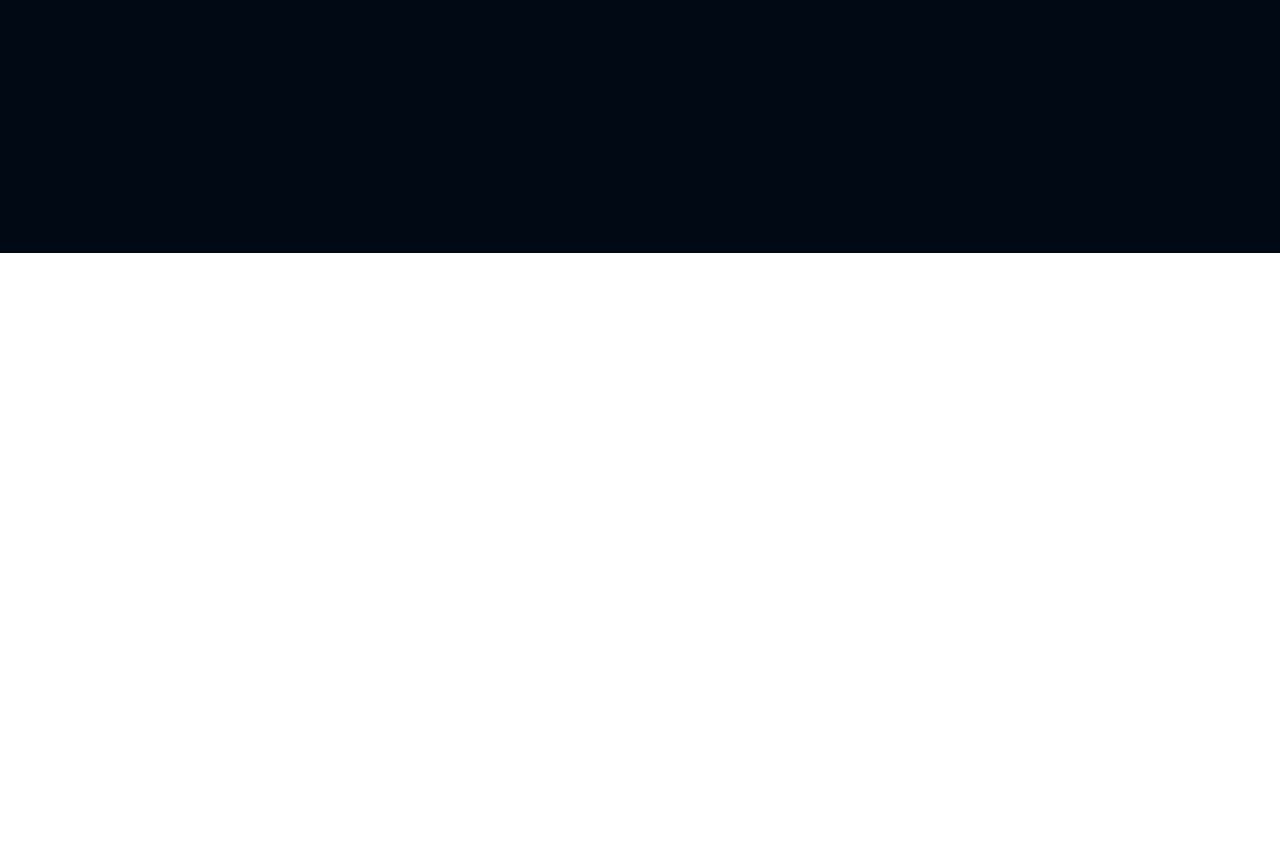
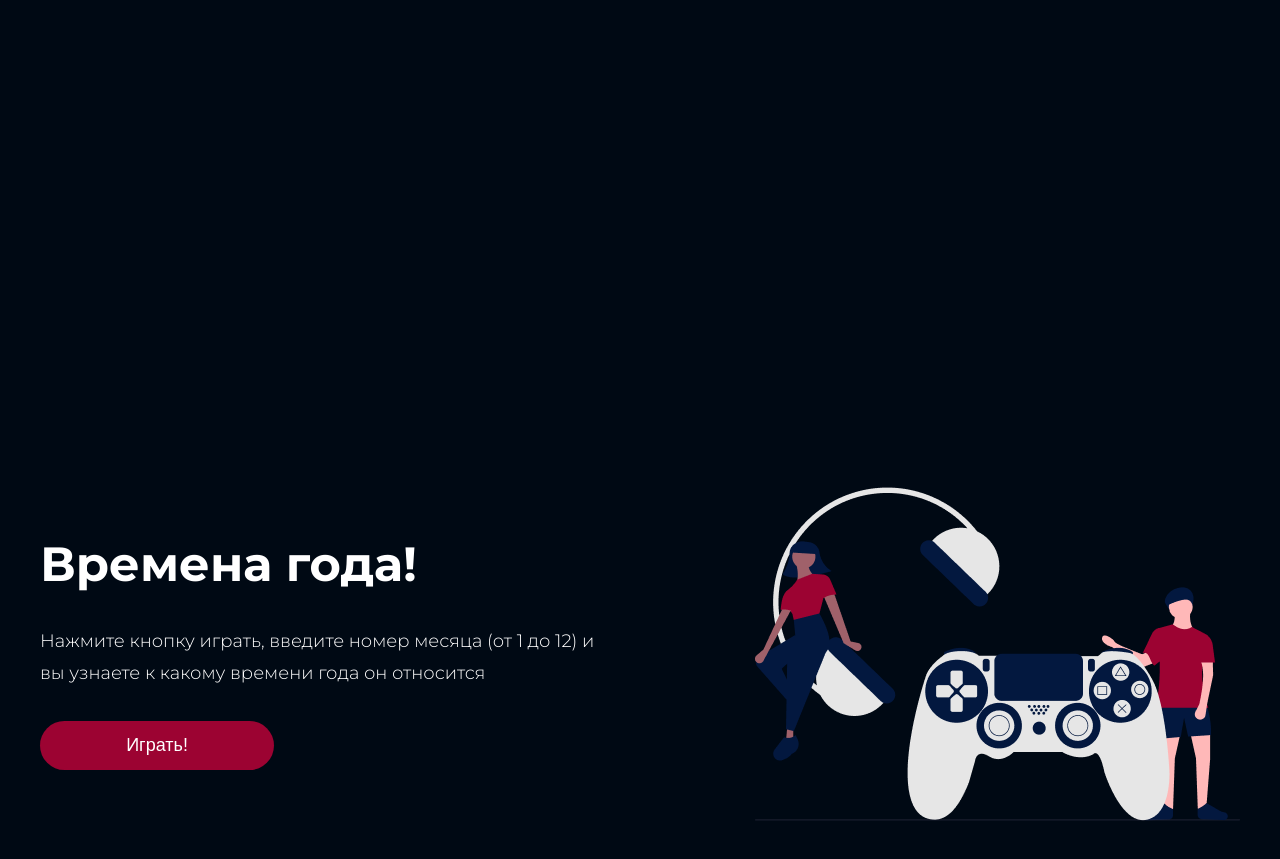
Before and after one commit to Daria-Aleks/homeWork1.1, a plain HTML site: page index.html in a window 1280 px wide. Shown: the part 1455-2314 px from the top of the page. Before the commit the page ends 1708 px from the top, so only its background shows below. Drawn offline with Linux system fonts and the light colour scheme.

Commit message:
fixed верстка

```diff
--- a/index.html
+++ b/index.html
@@ -36,6 +36,16 @@
                 </div>
             </div>
         </div>
+        <div class="first content-center">
+            <div class="first__game_container">
+                <p class="first__game_name">Времена года!</p>
+                <p class="first__game_description">Нажмите кнопку играть, введите номер месяца (от 1 до 12) и вы узнаете к какому времени года он относится</p>
+                <button class="first__game_button transition">Играть!</button>
+            </div>
+            <div class="first__game_img">
+                <img src="img/first_game.png" alt="Игра один">
+            </div>
+        </div>
 
 </body>
 </html>
--- a/style.scss
+++ b/style.scss
@@ -121,6 +121,56 @@ body {
         gap: 30px
     }
 }
+
+.first{
+    height: 800px;
+    background: hsl(214, 100%, 4%);
+    display: flex;
+    flex-direction: row;
+    gap: 135px;
+    &__game {
+        &_name{
+            color: #FFF;
+            font-size: 48px;
+            font-style: normal;
+            font-weight: 700;
+            line-height: normal;
+        }
+        &_description{
+            color: #FFF;
+            font-size: 18px;
+            font-style: normal;
+            font-weight: 300;
+            line-height: 32px; /* 177.778% */
+        }
+        &_button{
+            width: 234.063px;
+            height: 48.603px;
+            border-radius: 30px;
+            background: #9C0332;
+            border: none;
+            color: #FFF;
+            font-size: 18px;
+            font-style: normal;
+            font-weight: 400;
+            line-height: normal;
+            &:hover {
+                background: #399de5;
+                color: #FFF;
+            }
+        }
+        &_container {
+            display: flex;
+            flex-direction: column;
+            padding-top: 282px;
+            gap: 32px;
+        }
+        &_img{
+            padding-top: 233.5px;
+        }
+    }
+}
+
 .content-center {
     padding-left: calc(50% - 600px);
     padding-right: calc(50% - 600px);
@@ -128,6 +178,11 @@ body {
 
 
 
+
+
+
+
+
 .transition {
     transition: 1s;
   }
```
Also changed, not shown: img/first_game.png (added), style.css, 1 other file.
